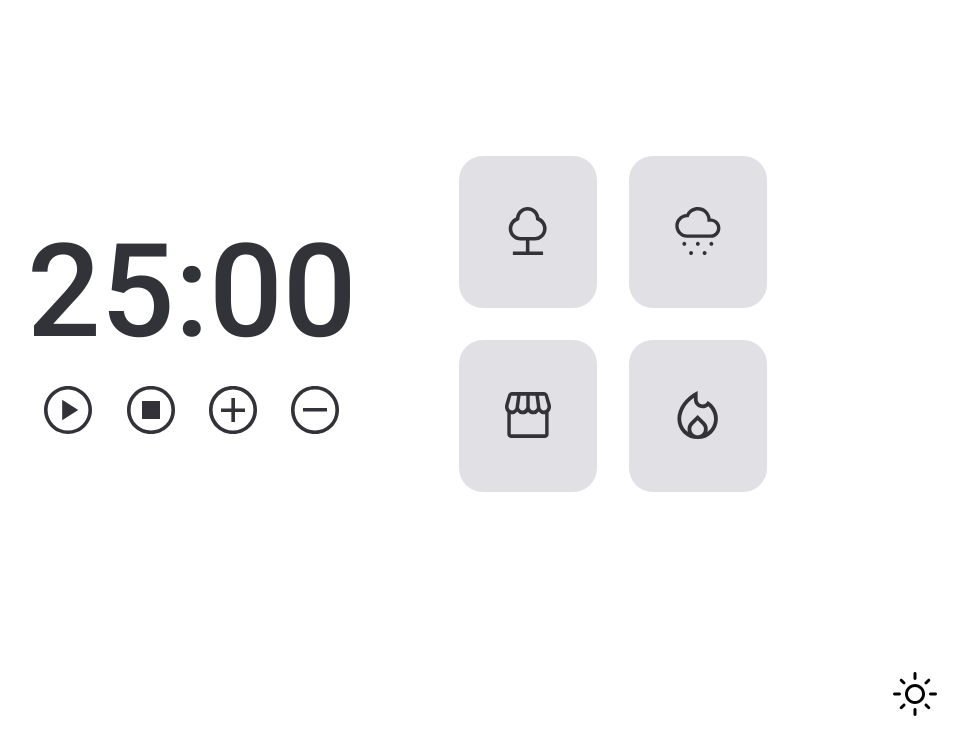
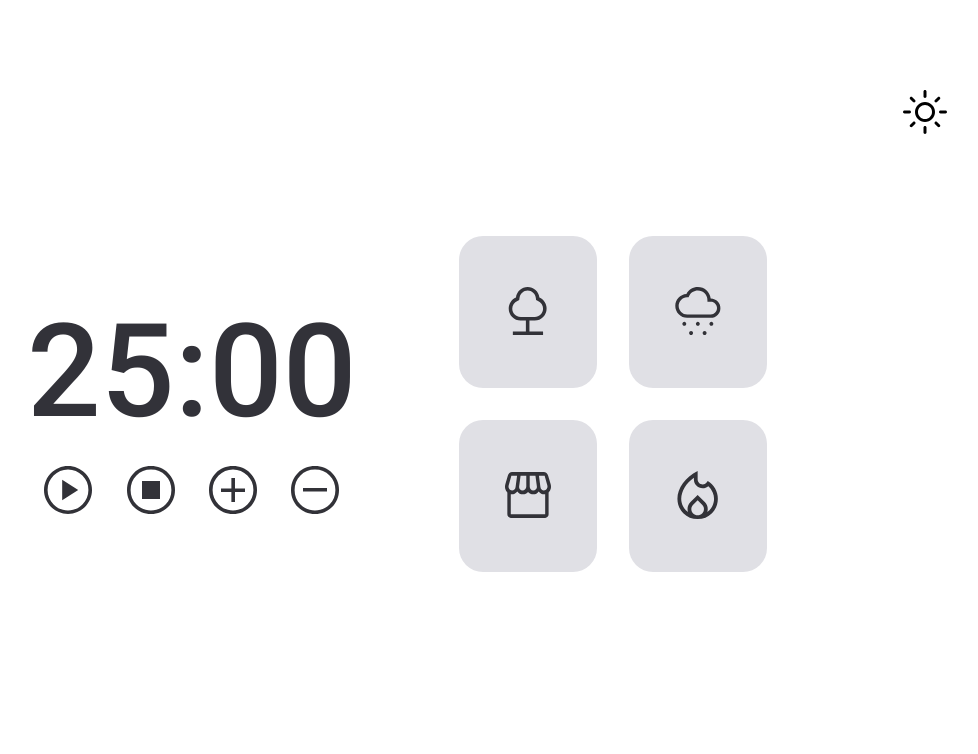
Before and after one commit to JoaoLuiss/focus-timer, a plain HTML site: page index.html in a window 1280 px wide. Shown: the whole page, without its empty margins (243-1221 px from the left). Drawn offline with Linux system fonts and the light colour scheme.

Commit message:
FEAT: Moditfy layout and responsivenes of the icon

```diff
--- a/style.css
+++ b/style.css
@@ -23,10 +23,9 @@ body {
   font-size: 16rem;
   font-family: var(--ff-timer);
   display: grid;
-  grid-template-rows: auto 20vh;
-  /* grid-template-areas: ; */
   align-items: center;
   height: 100vh;
+  position: relative;
 }
 
 main {
@@ -155,12 +154,11 @@ main {
 }
 
 .theme-wrapper {
-  align-self: flex-start;
-  justify-self: flex-end;
-  height: fit-content;
-  width: fit-content;
-  margin-top: clamp(20px, 4vh, 100px);
-  margin-inline: clamp(30px, 12vw, 100px);
+  position: absolute;
+  top: clamp(18px, 8vw, 90px);
+  /* top: 30px; */
+  right: clamp(18px, 8vw, 90px);
+  /* right: 30px; */
 }
 
 .theme-wrapper .btn-lightmode-on svg {
@@ -196,10 +194,6 @@ main {
 }
 
 @media (max-width: 732px) {
-  body {
-    grid-template-rows: auto auto;
-  }
-
   main {
     flex-direction: column;
     gap: 60rem;
@@ -227,11 +221,18 @@ main {
     width: clamp(16rem, 10vw, 46rem);
     /* width: 46rem; */
   }
+}
+
+@media (max-width: 1024px) {
+  body {
+    grid-template-rows: auto auto;
+  }
 
   .theme-wrapper {
     align-self: flex-start;
     justify-self: center;
     margin: 0;
     padding: clamp(4px, 6vh, 32px);
+    position: initial;
   }
 }
```
